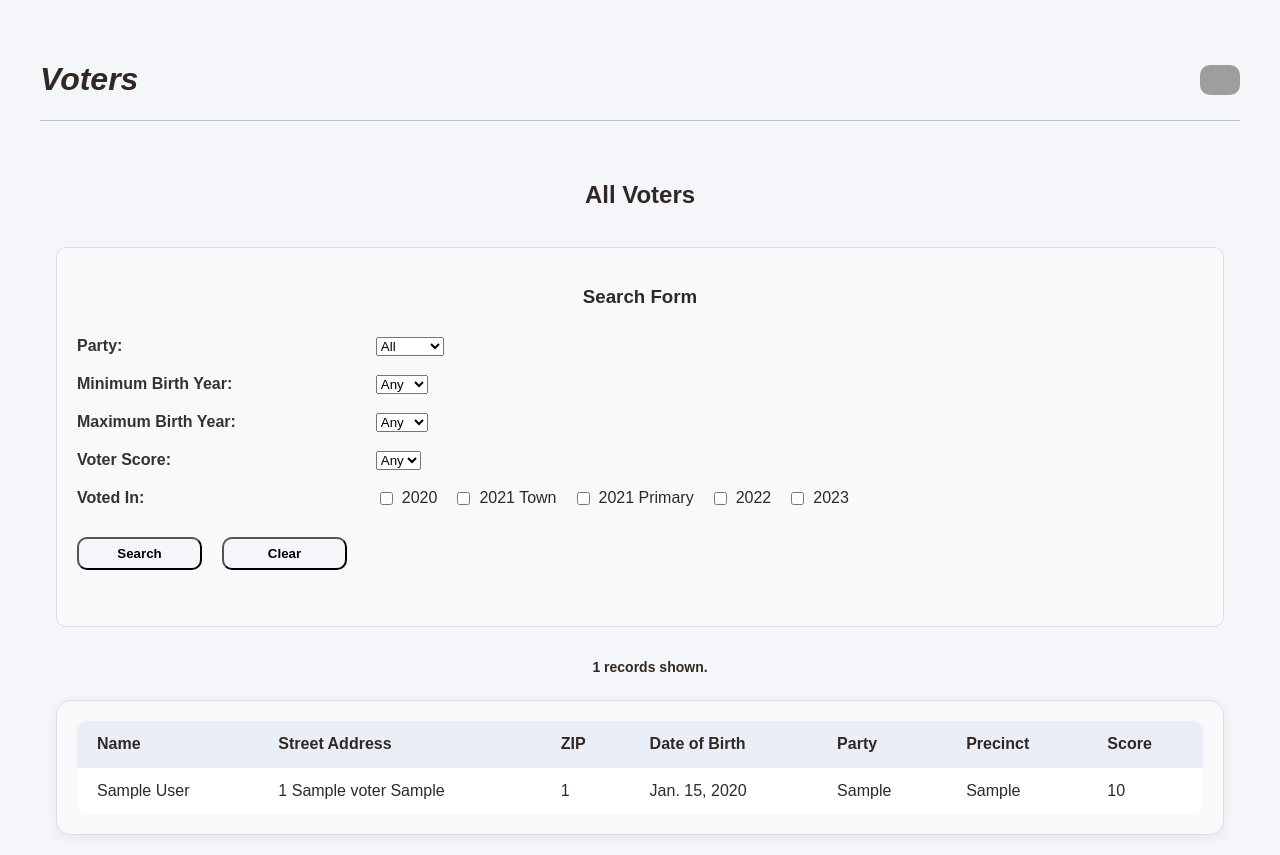
After one commit to ljbrown4/cs412, a Django app: page /voter_analytics/ in a window 1280 px wide. The commit adds this page. Run offline with Django 5.2, Linux system fonts and the light colour scheme; tables that the repository leaves empty hold one stand-in row (values such as "Sample post"); grey boxes are pictures that could not be loaded.

Commit message:
task 2 completion assignment 7

```diff
--- a/static/styles-blog.css
+++ b/static/styles-blog.css
@@ -354,6 +354,82 @@ a:hover {
   }
 }
 
+/* assignment 7 */
+.search-box {
+    background-color: #f8f9fb;
+    border: 1px solid #d9dee8;
+    border-radius: 10px;
+    padding: 20px;
+}
+
+.search-box table {
+    border-collapse: collapse;
+    width: 100%;
+}
+
+.search-box th {
+    text-align: left;
+    padding: 10px 12px 10px 0;
+    vertical-align: top;
+    color: #333;
+    font-weight: 600;
+}
+
+.search-box td {
+    padding: 8px 0;
+}
+
+.checkbox-group {
+    display: flex;
+    flex-wrap: wrap;
+    gap: 16px;
+}
+
+.checkbox-group label {
+    display: flex;
+    align-items: center;
+    gap: 6px;
+}
+
+.results-box {
+    background-color: #f8f9fb;
+    border: 1px solid #d9dee8;
+    border-radius: 14px;
+    padding: 20px;
+    margin-top: 25px;
+    box-shadow: 0 4px 12px rgba(0, 0, 0, 0.06);
+    overflow-x: auto;
+}
+
+.voter-table {
+    width: 100%;
+    border-collapse: separate;
+    border-spacing: 0;
+    background-color: white;
+    border-radius: 10px;
+    overflow: hidden;
+}
+/* header */
+.voter-table th {
+    background-color: #e9eef7;
+    font-weight: 600;
+    padding: 14px 20px;
+    text-align: left;
+}
+
+.voter-table td {
+    padding: 14px 20px;
+    border-top: 1px solid #edf1f5;
+}
+
+
+li {
+  margin: 14px 10;
+  list-style: none;
+  text-align: center;
+}
+
+
 @media screen and (max-width: 760px) {
   .grid-container {
     grid-template-columns: 1fr;
--- a/voter_analytics/models.py
+++ b/voter_analytics/models.py
@@ -50,9 +50,9 @@ def to_bool(field):
     ''' convert boolean values from the fields. to deal with this error: django.core.exceptions.ValidationError: ['“FALSE” value must be either True or False.']'''
     field = field.strip().upper()
 
-    if field in ['TRUE', 'T', 'YES', 'Y', '1']:
+    if field in ['TRUE']:
         return True
-    elif field in ['FALSE', 'F', 'NO', 'N', '0', '']:
+    elif field in ['FALSE']:
         return False
     else:
         raise ValueError(f"Invalid boolean value: {field}")
--- /dev/null
+++ b/voter_analytics/templates/voter_analytics/base.html
@@ -0,0 +1,33 @@
+<!-- # File: base.html
+# Author: Leigh Brown (ljbrown@bu.edu), 3/19/2026 -->
+
+{% load static %}
+
+<html>
+    <head>
+        <title>Voter Analytics</title>
+        <link rel="stylesheet" href="{% static 'styles-blog.css' %}">
+    </head>
+    <body>
+        <header>
+            <h1><i> Voters </i></h1>
+            <div style="width: 25%; display: flex; gap: 30px; justify-content: flex-end; margin-left: 35px; align-items: center; ">
+
+                {% if back_url %}
+                    <a href="{{ back_url }}">
+                        <img id="home" src="https://media.lordicon.com/icons/wired/outline/2753-arrow-big-left.svg">
+                    </a>
+                {% endif %}
+
+                <a href="{% url 'voters' %}"> <img id="home" src="https://www.iconpacks.net/icons/2/free-home-icon-2502-thumb.png"> </a>
+
+            </div>
+            </div>
+
+        </header>
+
+    {% block content %}
+    {% endblock %}
+
+    </body>
+</html>
--- /dev/null
+++ b/voter_analytics/templates/voter_analytics/search.html
@@ -0,0 +1,84 @@
+<!-- # File: search.html
+# Author: Leigh Brown (ljbrown@bu.edu), 3/19/2026
+Description: used to allow users to filter the records based on specific choices -->
+
+<div class="search-box">
+<h3 style="text-align: center;">Search Form</h3>
+
+<form action="{% url 'voters' %}">
+<table>
+    <tr>
+        <th>Party:</th>
+        <td>
+            <select name="party">
+                <option value="">All</option>
+                {% for p in parties %}
+                    <option value="{{ p }}" {% if p == selected_party %}selected{% endif %}>
+                        {{ p }}
+                    </option>
+                {% endfor %}
+            </select>
+        </td>
+    </tr>
+
+     <tr>
+        <th>Minimum Birth Year:</th>
+        <td>
+            <select name="min_dob">
+                <option value="">Any</option>
+                {% for y in years %}
+                    <option value="{{ y }}" {% if y|stringformat:"s" == selected_min_dob %}selected{% endif %}>
+                        {{ y }}
+                    </option>
+                {% endfor %}
+            </select>
+        </td>
+    </tr>
+
+    <tr>
+        <th>Maximum Birth Year:</th>
+        <td>
+            <select name="max_dob">
+                <option value="">Any</option>
+                {% for y in years %}
+                    <option value="{{ y }}" {% if y|stringformat:"s" == selected_max_dob %}selected{% endif %}>
+                        {{ y }}
+                    </option>
+                {% endfor %}
+            </select>
+        </td>
+    </tr>
+
+    <tr>
+        <th>Voter Score:</th>
+        <td>
+            <select name="score">
+                <option value="">Any</option>
+                {% for s in scores %}
+                    <option value="{{ s }}" {% if s|stringformat:"s" == selected_score %}selected{% endif %}>
+                        {{ s }}
+                    </option>
+                {% endfor %}
+            </select>
+        </td>
+    </tr>
+
+    <tr>
+        <th>Voted In:</th>
+        <td>
+            <div class="checkbox-group">
+                <label><input type="checkbox" name="v20" {% if checked_v20 %}checked{% endif %}> 2020</label>
+                <label><input type="checkbox" name="v21t" {% if checked_v21t %}checked{% endif %}> 2021 Town</label>
+                <label><input type="checkbox" name="v21p" {% if checked_v21p %}checked{% endif %}> 2021 Primary</label>
+                <label><input type="checkbox" name="v22" {% if checked_v22 %}checked{% endif %}> 2022</label>
+                <label><input type="checkbox" name="v23" {% if checked_v23 %}checked{% endif %}> 2023</label>
+            </div>
+        </td>
+    </tr>
+
+</table>
+<div style="display: flex; gap: 10px">
+        <button class="submit-btn-small" type="submit">Search</button>
+        <a href="{% url 'voters' %}"></a><button class="submit-btn-small">Clear</button></a> <!-- to get rid of selected filters-->
+    </div>
+</form>
--- /dev/null
+++ b/voter_analytics/templates/voter_analytics/voters.html
@@ -0,0 +1,70 @@
+<!-- # File: voters.html
+# Author: Leigh Brown (ljbrown@bu.edu), 3/19/2026
+Description: showcases all voters in the database and their corresponding info -->
+{% extends 'voter_analytics/base.html' %}
+
+{% block content %}
+<div class="container">
+
+    <h2 style="text-align: center;">All Voters</h2>
+    <br>
+
+    <!-- show the search form on this page -->
+    <div>
+        {% include 'voter_analytics/search.html' %}
+    </div>
+    <br>
+    <!-- navigation links for different pages of voters -->
+    <div>
+        {% if is_paginated %}
+        <ul>
+            {% if page_obj.has_previous %}
+                <li>
+                    <span><a href="?page={{ page_obj.previous_page_number }}{% if filters %}&{{ filters }}{% endif %}">Previous</a></span> <!-- updated for the urlencode and to keep filtered results-->
+                </li>
+            {% endif %}
+
+            <li>
+                <span>Page <b>{{ page_obj.number }}</b> of {{ page_obj.paginator.num_pages }}</span>
+            </li>
+
+            {% if page_obj.has_next %}
+                <li>
+                    <span><a href="?page={{ page_obj.next_page_number }}{% if filters %}&{{ filters }}{% endif %}">Next</a></span>
+                </li>
+            {% endif %}
+        </ul>
+        {% endif %}
+    </div>
+
+    <p style="text-align: center;  margin: 14px 0 20px 20px;"><b>{{ total }} records shown.</b></p>
+
+    <div class="results-box">
+    <table class="voter-table">
+        <tr>
+            <th>Name</th>
+            <th>Street Address</th>
+            <th>ZIP</th>
+            <th>Date of Birth</th>
+            <th>Party</th>
+            <th>Precinct</th>
+            <th>Score</th>
+        </tr>
+
+        {% for v in voters %}
+        <tr>
+            <td><a href="{% url 'voter_detail' v.pk %}">{{ v.first_name }} {{ v.last_name }}</a></td>
+            <td>{{ v.street_num }} {{ v.street_name }} {{ v.apt_num }}</td>
+            <td>{{ v.zip }}</td>
+            <td>{{ v.date_of_birth }}</td>
+            <td>{{ v.party }}</td>
+            <td>{{ v.prec_num }}</td>
+            <td>{{ v.score }}</td>
+        </tr>
+        {% endfor %}
+    </table>
+</div>
+</div>
+
+
+{% endblock %}
--- a/voter_analytics/urls.py
+++ b/voter_analytics/urls.py
@@ -2,5 +2,6 @@ from django.urls import path
 from . import views
 
 urlpatterns = [
-
+    path(r'', views.VotersListView.as_view(), name='voters'),
+    path(r'voter/<int:pk>', views.VoterDetailView.as_view(), name='voter_detail'),
 ]
--- a/voter_analytics/views.py
+++ b/voter_analytics/views.py
@@ -1,3 +1,112 @@
 from django.shortcuts import render
+from django.urls import reverse
+from django.views.generic import ListView, DetailView
+from . models import *
+import plotly
+import plotly.graph_objs as go
 
 # Create your views here.
+
+class VotersListView(ListView):
+    '''View to display marathon results'''
+
+    template_name = 'voter_analytics/voters.html'
+    model = Voter
+    context_object_name = 'voters'
+    paginate_by = 100 # how many records per page
+
+    def get_queryset(self):
+        voters = super().get_queryset().order_by('last_name')
+
+        # filter by party
+        if 'party' in self.request.GET:
+            party = self.request.GET['party']
+            if party:
+                voters = voters.filter(party=party)
+
+        # filter by score
+        score = self.request.GET.get('score')
+        if score:
+            voters = voters.filter(score=score)
+
+        #filter by year
+        # minimum year
+        min_dob = self.request.GET.get('min_dob')
+        if min_dob:
+            voters = voters.filter(date_of_birth__year__gte=min_dob)
+
+        # maximum year
+        max_dob = self.request.GET.get('max_dob')
+        if max_dob:
+            voters = voters.filter(date_of_birth__year__lte=max_dob)
+
+        # filter by elections
+        if self.request.GET.get('v20'):
+            voters = voters.filter(v20=True)
+
+        if self.request.GET.get('v21t'):
+            voters = voters.filter(v21t=True)
+
+        if self.request.GET.get('v21p'):
+            voters = voters.filter(v21p=True)
+
+        if self.request.GET.get('v22'):
+            voters = voters.filter(v22=True)
+
+        if self.request.GET.get('v23'):
+            voters = voters.filter(v23=True)
+
+        return voters
+
+    def get_context_data(self, **kwargs):
+        ''' to allow different options for filtering'''
+        context = super().get_context_data(**kwargs)
+
+        #looked up how to get a specific column from a record using object manager
+
+        #party (options and chosen)
+        context['parties'] = Voter.objects.values_list('party', flat=True).distinct().order_by('party')
+        context['selected_party'] = self.request.GET.get('party', '')
+        #voter score (options and chosen)
+        context['scores'] = Voter.objects.values_list('score', flat=True).distinct().order_by('score')
+        context['selected_score'] = self.request.GET.get('score', '')
+        #elections (checkboxes)
+        context['checked_v20'] = self.request.GET.get('v20', '')
+        context['checked_v21t'] = self.request.GET.get('v21t', '')
+        context['checked_v21p'] = self.request.GET.get('v21p', '')
+        context['checked_v22'] = self.request.GET.get('v22', '')
+        context['checked_v23'] = self.request.GET.get('v23', '')
+
+        #birth
+        context['selected_min_dob'] = self.request.GET.get('min_dob', '')
+        context['selected_max_dob'] = self.request.GET.get('max_dob', '')
+
+        dates = Voter.objects.values_list('date_of_birth', flat=True)
+
+        years = sorted({ d.year for d in dates if d is not None}, reverse=True) #get the range of birthdays
+
+        context['years'] = years
+
+        context['total'] = self.get_queryset().count() #get the total number of records being showcased
+
+        #Looked up online how to make filtered results stay when you hit next
+        querydict = self.request.GET.copy()
+        if 'page' in querydict:
+            del querydict['page']
+        context['filters'] = querydict.urlencode()
+
+        return context
+
+class VoterDetailView(DetailView):
+    ''''''
+
+    template_name = 'voter_analytics/voter_detail.html'
+    model = Voter
+    context_object_name = 'v'
+
+    def get_context_data(self, **kwargs):
+        context = super().get_context_data(**kwargs)
+
+        context['back_url'] = reverse('voters')
+
+        return context
```
Also changed, not shown: voter_analytics/templates/voter_analytics/voter_detail.html (added, +41 -0 lines), marathon_analytics/templates/marathon_analytics/results.html (line endings or trailing spaces), marathon_analytics/views.py (line endings or trailing spaces).
